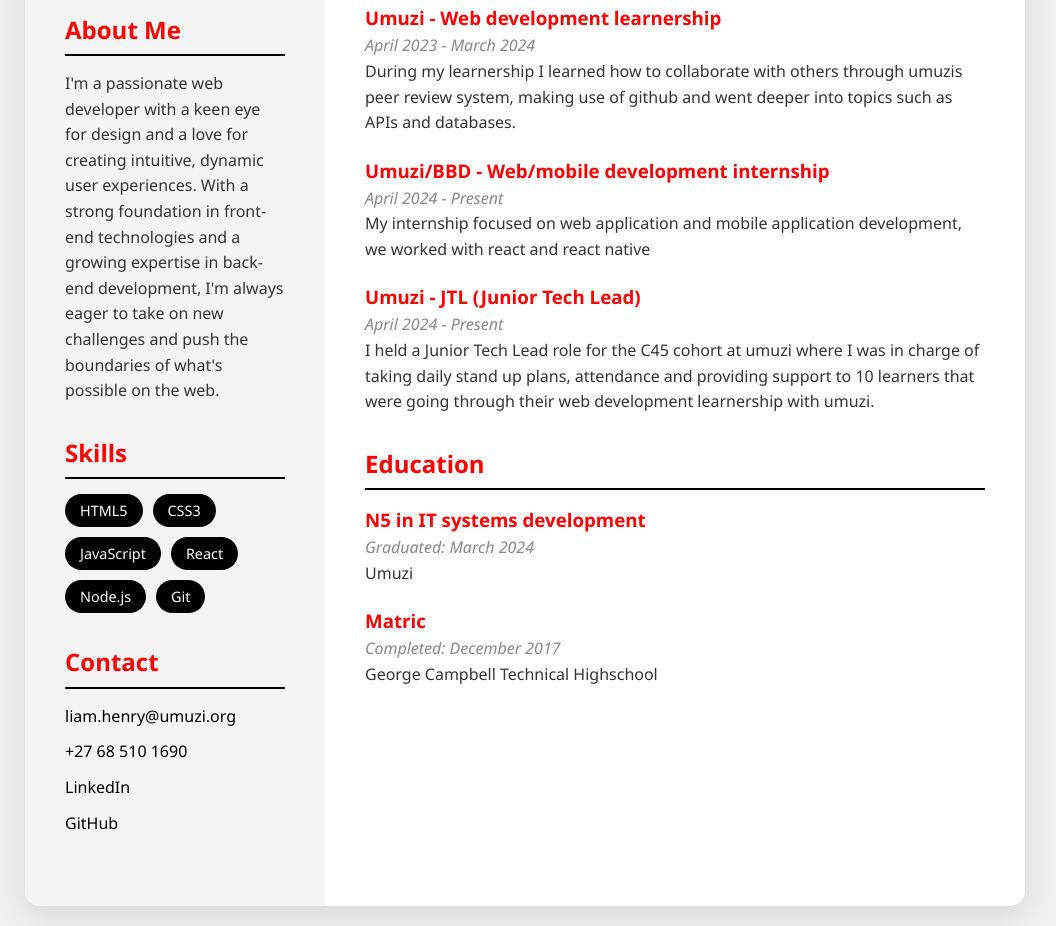
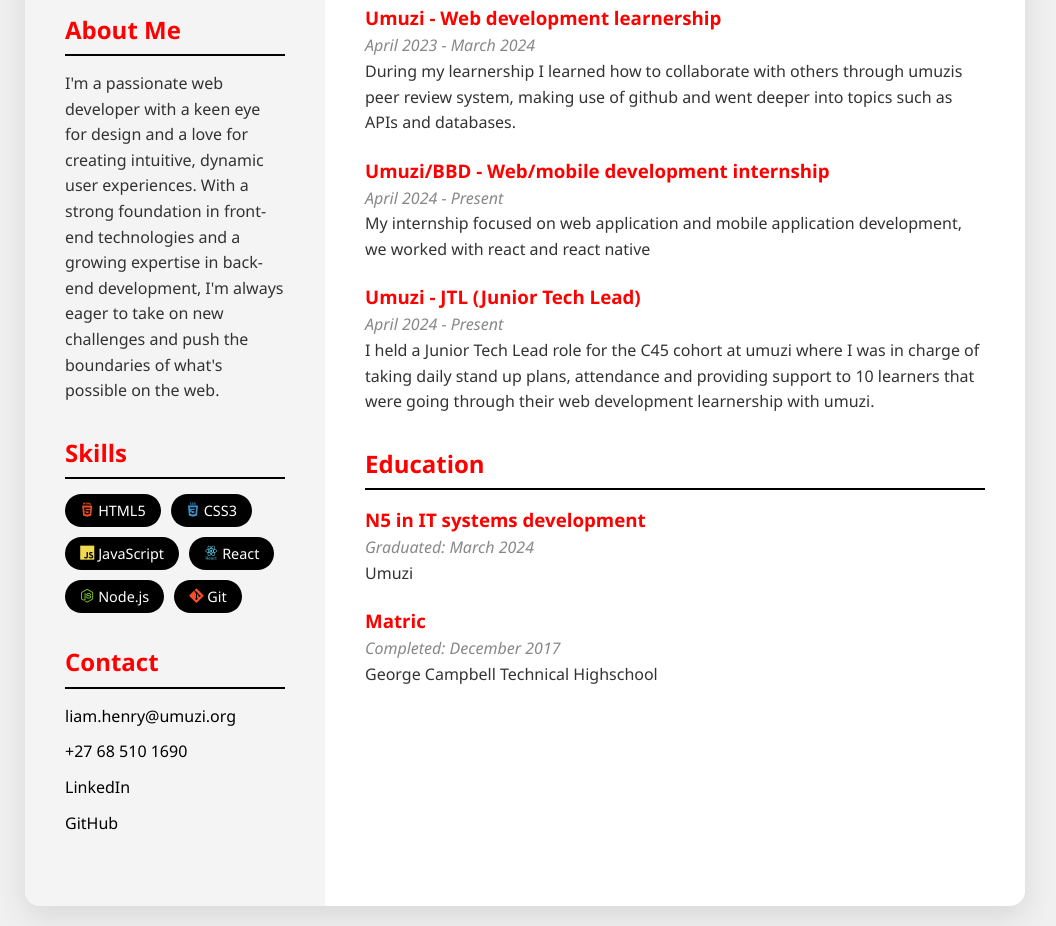
Before and after one commit to project-LKH/web_cv, a plain HTML site: page index.html in a window 1280 px wide. Shown: the part 454-1380 px from the top of the page, without its empty margins (115-1171 px from the left). Drawn offline with nearby package versions, Linux system fonts and the light colour scheme.

Commit message:
added icons for skills

```diff
--- a/index.html
+++ b/index.html
@@ -1,11 +1,15 @@
 <!DOCTYPE html>
 <html lang="en">
+
 <head>
     <meta charset="UTF-8">
     <meta name="viewport" content="width=device-width, initial-scale=1.0">
     <title>Liam Henry - Web Developer</title>
-    <link rel="stylesheet" href="style.css">
+
+    <link rel="stylesheet" type='text/css' href="https://cdn.jsdelivr.net/gh/devicons/devicon@latest/devicon.min.css" />
+    <link rel="stylesheet" type='text/css' href="style.css">
 </head>
+
 <body>
     <div class="container">
         <header>
@@ -20,18 +24,39 @@
 
             <section>
                 <h2>About Me</h2>
-                <p>I'm a passionate web developer with a keen eye for design and a love for creating intuitive, dynamic user experiences. With a strong foundation in front-end technologies and a growing expertise in back-end development, I'm always eager to take on new challenges and push the boundaries of what's possible on the web.</p>
+                <p>I'm a passionate web developer with a keen eye for design and a love for creating intuitive, dynamic
+                    user experiences. With a strong foundation in front-end technologies and a growing expertise in
+                    back-end development, I'm always eager to take on new challenges and push the boundaries of what's
+                    possible on the web.</p>
             </section>
 
             <section>
                 <h2>Skills</h2>
                 <div class="skills">
-                    <span class="skill">HTML5</span>
-                    <span class="skill">CSS3</span>
-                    <span class="skill">JavaScript</span>
-                    <span class="skill">React</span>
-                    <span class="skill">Node.js</span>
-                    <span class="skill">Git</span>
+                    <span class="skill">
+                        <i class="devicon-html5-plain-wordmark colored"></i>
+                        HTML5
+                    </span>
+                    <span class="skill">
+                        <i class="devicon-css3-plain-wordmark colored"></i>
+                        CSS3
+                    </span>
+                    <span class="skill">
+                        <i class="devicon-javascript-plain colored"></i>
+                        JavaScript
+                    </span>
+                    <span class="skill">
+                        <i class="devicon-react-original-wordmark colored"></i>
+                        React
+                    </span>
+                    <span class="skill">
+                        <i class="devicon-nodejs-plain colored"></i>
+                        Node.js
+                    </span>
+                    <span class="skill">
+                        <i class="devicon-git-plain colored"></i>
+                        Git
+                    </span>
                 </div>
             </section>
 
@@ -52,22 +77,27 @@
                 <div class="experience-item">
                     <h3>Umuzi - Provisionally accepted programe</h3>
                     <p class="date">April 2022 - March 2023</p>
-                    <p>I was accepted into a program to gain better knowledge on coding fundamentals where we worked on basic coding projects such as morse code translators and ID validators</p>
+                    <p>I was accepted into a program to gain better knowledge on coding fundamentals where we worked on
+                        basic coding projects such as morse code translators and ID validators</p>
                 </div>
                 <div class="experience-item">
                     <h3>Umuzi - Web development learnership</h3>
                     <p class="date">April 2023 - March 2024</p>
-                    <p>During my learnership I learned how to collaborate with others through umuzis peer review system, making use of github and went deeper into topics such as APIs and databases.</p>
+                    <p>During my learnership I learned how to collaborate with others through umuzis peer review system,
+                        making use of github and went deeper into topics such as APIs and databases.</p>
                 </div>
                 <div class="experience-item">
                     <h3>Umuzi/BBD - Web/mobile development internship</h3>
                     <p class="date">April 2024 - Present</p>
-                    <p>My internship focused on web application and mobile application development, we worked with react and react native</p>
+                    <p>My internship focused on web application and mobile application development, we worked with react
+                        and react native</p>
                 </div>
                 <div class="experience-item">
                     <h3>Umuzi - JTL (Junior Tech Lead)</h3>
                     <p class="date">April 2024 - Present</p>
-                    <p>I held a Junior Tech Lead role for the C45 cohort at umuzi where I was in charge of taking daily stand up plans, attendance and providing support to 10 learners that were going through their web development learnership with umuzi.</p>
+                    <p>I held a Junior Tech Lead role for the C45 cohort at umuzi where I was in charge of taking daily
+                        stand up plans, attendance and providing support to 10 learners that were going through their
+                        web development learnership with umuzi.</p>
                 </div>
             </section>
 
@@ -87,4 +117,5 @@
         </main>
     </div>
 </body>
+
 </html>
```
